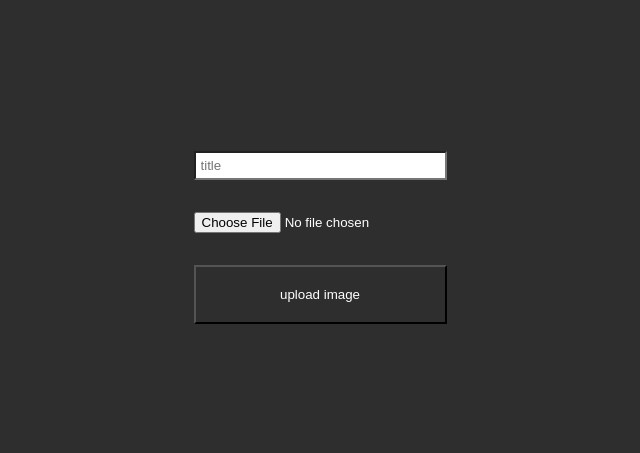
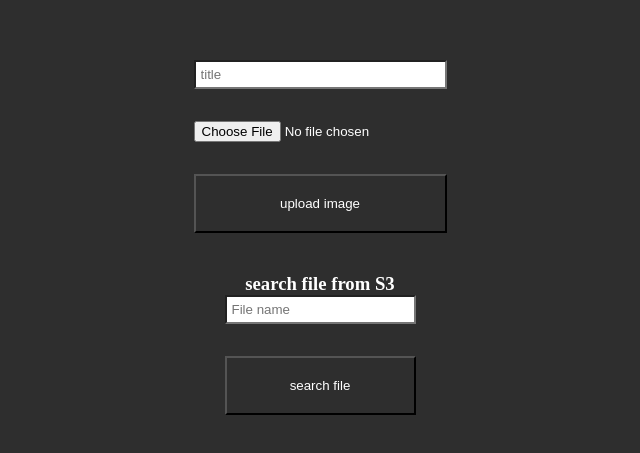
Before and after one commit to Stefano-Mazziotta/aws-s3-photos, a React (Vite) app in the folder client/: page / in a window 1280 px wide. Shown: the part 163-616 px from the top of the page, without its empty margins (320-960 px from the left). Built offline with nearby package versions, Linux system fonts and the light colour scheme; no server answers.

Commit message:
search a file from S3

```diff
--- a/client/src/App.jsx
+++ b/client/src/App.jsx
@@ -6,6 +6,10 @@ function App() {
   const [inputs, setInputs]= useState({
     title: '',
     file: null
+  })
+
+  const [ searchParams, setSearchParams ] = useState({
+    fileName: ''
   })
 
   const handleChangeTitle = (event) => {
@@ -41,6 +45,22 @@ function App() {
     console.log(response)
   }
 
+  const handleSubmitSearchFile = async (event) => {
+    event.preventDefault()
+
+    const { fileName } = searchParams
+
+    const apiUrl = `http://localhost:3000/api/photos/${fileName}`
+    const response = await fetch(apiUrl)
+
+    console.log(response)
+
+  }
+
+  const handleChangeFileName = (event) => {
+    setSearchParams(previousSearchParams => ( {...previousSearchParams, fileName: event.target.value} ))
+  }
+
   return (
     <div className="App">
       <form className="form-container" onSubmit={handleSubmit}>
@@ -48,6 +68,12 @@ function App() {
         <input onChange={handleChangeFile} type="file" name='file'/>
         <input className='btn-submit' type="submit" value="upload image" />
       </form>
+
+      <h3 style={{marginTop:"40px"}}>search file from S3</h3>
+      <form className="form-container" onSubmit={handleSubmitSearchFile}>
+        <input onChange={handleChangeFileName} type="text" name='fileName' placeholder="File name"/>
+        <input className='btn-submit' type="submit" value="search file" />
+      </form>
     </div>
   )
 }
```
Also changed, not shown: 2 other files (tests, documents, lock files or other folders).
